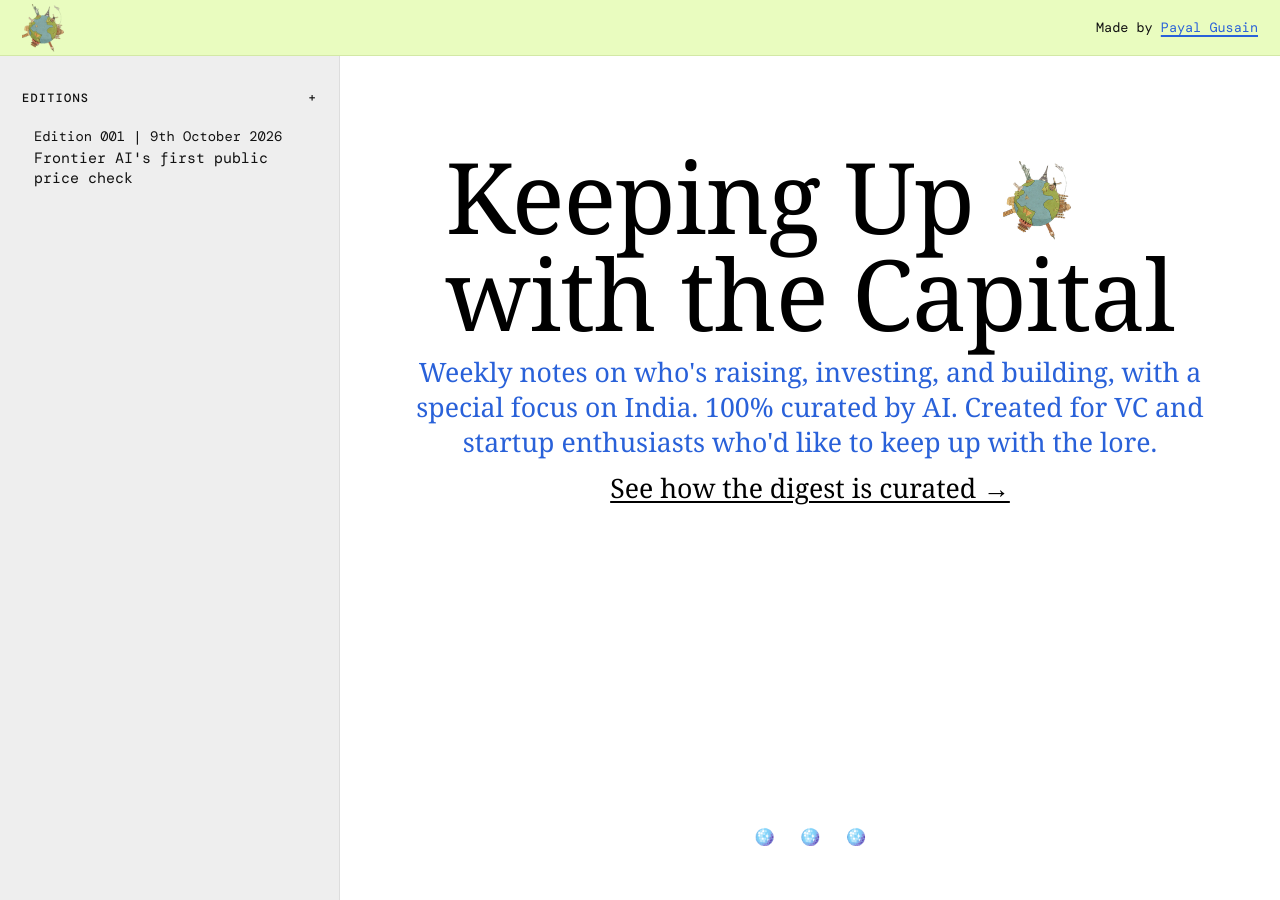
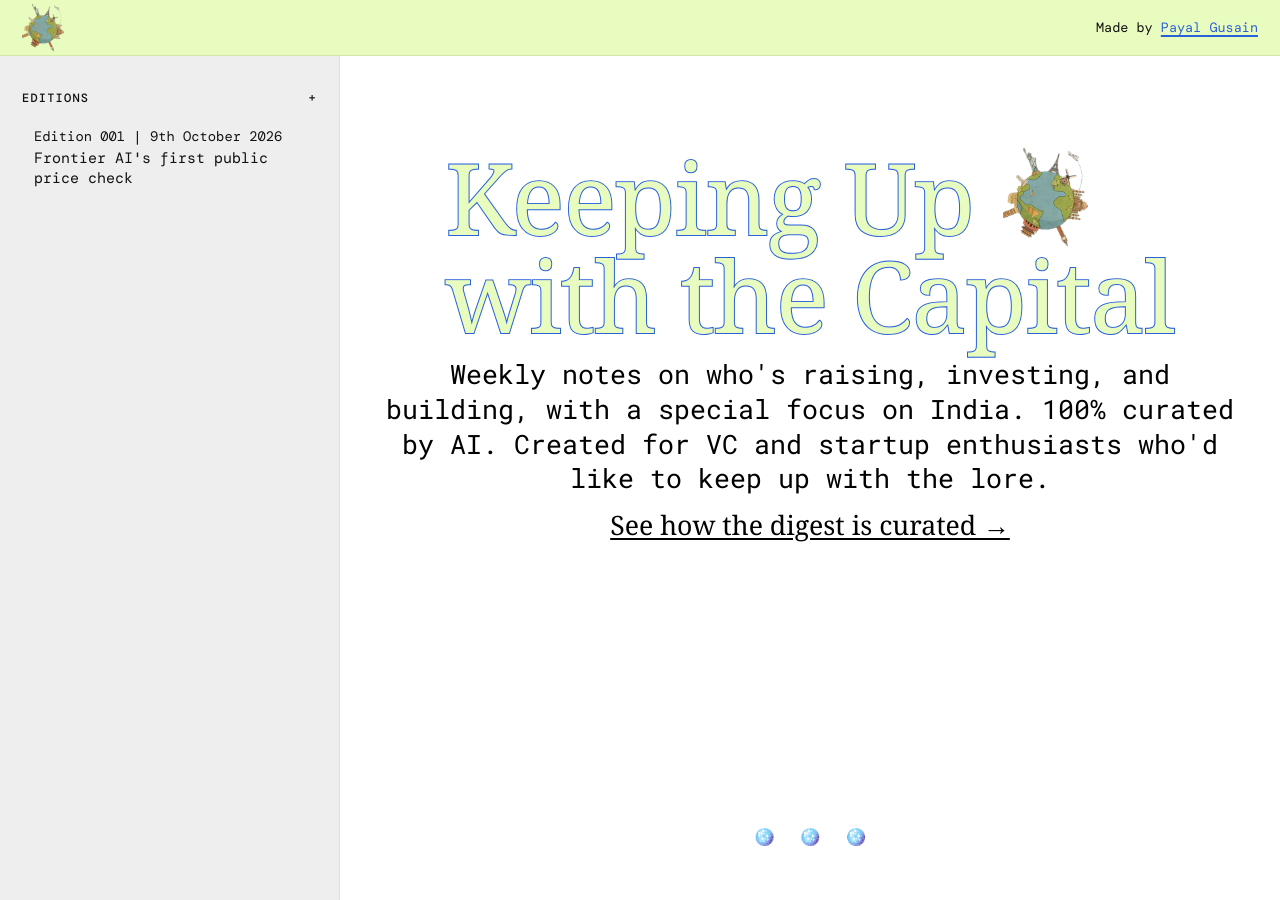
Before and after one commit to pgwrites/keeping-up-with-the-capital, a Jekyll site: the page built from index.html, in a window 1280 px wide. Built offline with Jekyll 4.4.1, drawn with Linux system fonts in a browser that asks for light colours; some web fonts are replaced.

Commit message:
Homepage title lime with blue outline, bigger globe; black Roboto Mono subtitle (preview, not merged)
Co-Authored-By: Claude Opus 5.5 <noreply@anthropic.com>
Claude-Session: https://claude.ai/code/session_01Uh5sRbSB5XBanknDX5XWch

```diff
--- a/_layouts/default.html
+++ b/_layouts/default.html
@@ -8,7 +8,7 @@
 {% feed_meta %}
 <link rel="preconnect" href="https://fonts.googleapis.com">
 <link rel="preconnect" href="https://fonts.gstatic.com" crossorigin>
-<link rel="stylesheet" href="https://fonts.googleapis.com/css2?family=Instrument+Serif:ital@0;1&family=Literata:opsz,wght@7..72,400;7..72,700&family=Familjen+Grotesk:wght@500;600;700&family=DM+Mono:wght@300;400;500&family=Roboto:wght@400;500;700&display=swap">
+<link rel="stylesheet" href="https://fonts.googleapis.com/css2?family=Instrument+Serif:ital@0;1&family=Literata:opsz,wght@7..72,400;7..72,700&family=Familjen+Grotesk:wght@500;600;700&family=DM+Mono:wght@300;400;500&family=Roboto:wght@400;500;700&family=Roboto+Mono:wght@400;500&display=swap">
 <link rel="stylesheet" href="{{ '/assets/css/style.css' | relative_url }}">
 </head>
 <body>
--- a/assets/css/style.css
+++ b/assets/css/style.css
@@ -272,3 +272,7 @@ article.home .foot{margin-top:auto}
 .mast-home .mast-globe{height:.8em;width:auto;vertical-align:-.06em;margin-left:.04em}
 .mast-home .sub{color:var(--blue)}
 .mast-home .home-curated a{color:#000;text-decoration-color:#000}
+/* Homepage title: lime with blue outline; bigger globe; black Roboto Mono subtitle */
+.mast-home .mast-title{color:var(--lime);-webkit-text-stroke:2px var(--blue);paint-order:stroke fill}
+.mast-home .mast-globe{height:1em;vertical-align:-.12em}
+.mast-home .sub:not(.home-curated){font-family:"Roboto Mono",ui-monospace,Menlo,monospace;color:#000}
```
